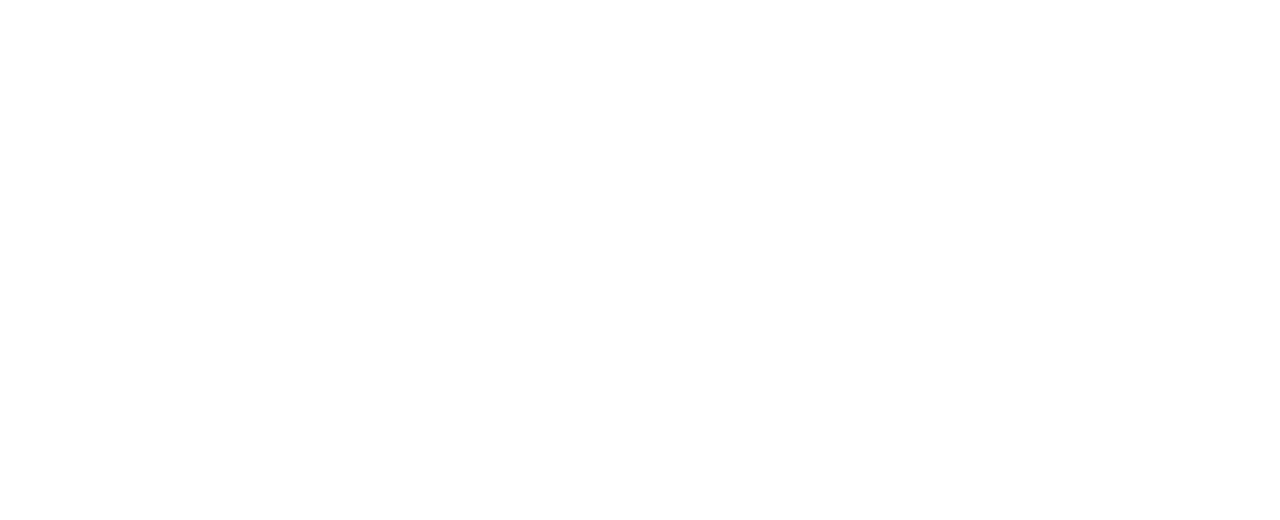
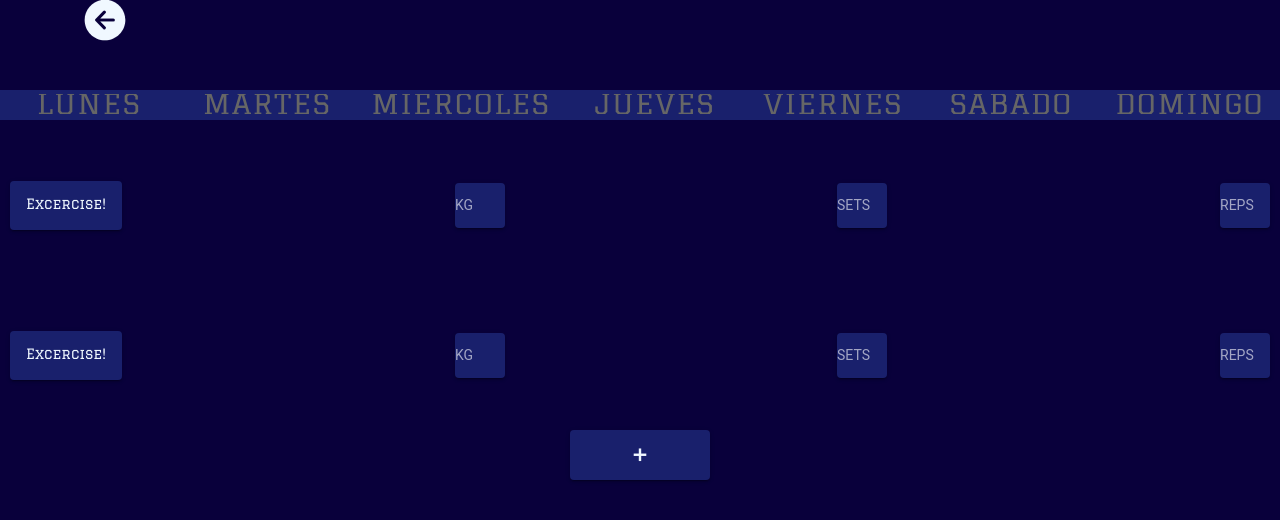
Before and after one commit to Kyrad1/rpgWorkout, a React (Vite) app: page /plan in a window 1280 px wide. Shown: the top 520 px of the page. Built offline with nearby package versions, Linux system fonts and the light colour scheme.

Commit message:
Proyecto Vistas Final

```diff
--- a/src/App.tsx
+++ b/src/App.tsx
@@ -27,10 +27,15 @@
 import Status from './pages/Status';
 import Stats from './pages/Stats';
 import Perfil from './pages/Perfil';
+import GameScene from './pages/GameScene';
+import Plan from './pages/Plan';
+
 
 setupIonicReact();
 
 const App: React.FC = () => (
+
+
   <IonApp>
     <IonReactRouter>
       <IonRouterOutlet>
@@ -58,6 +63,13 @@
         <Route exact path="/perfil">
           <Perfil></Perfil>
         </Route>
+        <Route exact path="/gamescene">
+          <GameScene></GameScene>
+        </Route>
+        <Route exact path="/plan">
+        <Plan></Plan>
+        </Route>
+
 
       </IonRouterOutlet>
     </IonReactRouter>
--- /dev/null
+++ b/src/pages/GameScene.css
@@ -0,0 +1,50 @@
+.battle{
+    margin-top: 300px;
+    display: flex;
+    justify-content: center;
+    align-items: center;
+}
+
+.playerImg{
+    height: 150px;
+    width: 50%;
+}
+.monsterImg{
+    height: 150px;
+    background-color: #414040;
+    width: 50%;
+}
+.textStyle{
+    margin-left: 30px;
+    justify-content: center;
+    text-align: center;
+    font-size: 30px !important;
+    font-family: "Graduate", serif;
+}
+.coin{
+
+    height: 100px;
+    width: 100px;
+}
+
+.coinPlus {
+    font-size: 30px !important;
+    opacity: 0;
+    visibility: hidden;
+    transform: translateY(10px);
+    transition: opacity 0.5s ease-in-out, visibility 0s 0.5s, transform 0.5s ease-in-out;
+}
+
+
+.coinPlus.show {
+    opacity: 1;
+    visibility: visible;
+    transform: translateY(0);
+    transition: opacity 0.5s ease-in-out, visibility 0s 0s, transform 0.5s ease-in-out;
+}
+
+.money{
+    display: flex;
+    justify-content: center;
+    align-items: center;
+}
--- /dev/null
+++ b/src/pages/GameScene.tsx
@@ -0,0 +1,57 @@
+import { IonButton, IonCard, IonCardContent, IonCardHeader, IonContent, IonHeader, IonIcon, IonPage, IonTitle, IonToolbar } from '@ionic/react';
+import './GameScene.css';
+import {alertCircle,arrowBackCircle,barbell,checkmark,chevronDown,chevronUp, stopwatch, timer} from 'ionicons/icons'
+import { useState, useEffect } from 'react';
+
+
+
+const GameScene: React.FC = () => {
+   const [showCoinPlus, setShowCoinPlus] = useState(false);
+
+
+   useEffect(() => {
+
+     const interval = setInterval(() => {
+       setShowCoinPlus(true);
+       setTimeout(() => {
+         setShowCoinPlus(false);
+       }, 3000);
+     }, 2000);
+
+
+     return () => clearInterval(interval);
+   }, []);
+
+  return (
+    <IonPage>
+    <IonContent color='bgcolor'>
+      <div className='barraSuperior'>
+        <p className='textStyle'>Game</p>
+        <IonCard href='/home' className='backButton'>
+          <IonIcon icon={arrowBackCircle} className='backIcon'></IonIcon>
+        </IonCard>
+      </div>
+      <div className='battle'>
+        <img
+          className='playerImg'
+          src='https://i.pinimg.com/originals/7c/52/d5/7c52d590b52375b1b52a00a294695a18.gif'
+        />
+        <img
+          className='monsterImg'
+          src='https://i.pinimg.com/originals/96/f5/7c/96f57c7ba8b597d19fdb252839a0fe86.gif'
+        />
+      </div>
+      <div className='money'>
+        <img
+          className='coin'
+          src='https://media.tenor.com/e7-iNWT9mvwAAAAi/erayklcoinflip.gif'
+        />
+
+        <p className={`coinPlus ${showCoinPlus ? 'show' : ''}`}>+ 1</p>
+      </div>
+    </IonContent>
+  </IonPage>
+  );
+};
+
+export default GameScene;
--- a/src/pages/Home.css
+++ b/src/pages/Home.css
@@ -1,5 +1,5 @@
 .campfireImageDiv {
-  background: radial-gradient(circle, rgb(160, 120, 35) -60%, #09003B 70%);
+  background: radial-gradient(circle, rgb(160, 120, 35) -50%, #09003B 70%);
   display: flex;
   justify-content: center;
   align-items: center;
@@ -14,20 +14,23 @@
 
 }
 .menuHeader{
-  --background: #1d0994; /* Cambia este color al que desees */
-  color: white; /* Cambia el color del texto */
+  --background: #1d0994;
+  color: white;
 }
 .menuHeader ion-toolbar {
-  --background: #1d0994; /* Cambia este color al que desees */
-  color: white; /* Cambia el color del texto */
+  --background: #1d0994;
+  color: white;
 }
 .menuHeader ion-title {
-  color: white; /* Cambia el color del título */
-  font-family: "Graduate", serif; /* Aplica la fuente personalizada */
+  color: white;
+  font-family: "Graduate", serif;
 }
 p{
   color: aliceblue;
   font-family: "Graduate", serif;
+}
+.menu{
+  color: black;
 }
 .cardContainer{
 
--- a/src/pages/Home.tsx
+++ b/src/pages/Home.tsx
@@ -29,10 +29,13 @@
         <IonContent className="ion-padding" color="bgcolor">
           <IonList>
             <IonItem>
-              <IonLabel><p>Perfil</p></IonLabel>
+              <IonLabel><p>Tienda</p></IonLabel>
             </IonItem>
             <IonItem>
-              <IonLabel><p>Plan de entrenamiento</p></IonLabel>
+              <IonLabel><a href='/GameScene'><p className='menu'>Game Scene</p></a></IonLabel>
+            </IonItem>
+            <IonItem>
+              <IonLabel><p>Inventario</p></IonLabel>
             </IonItem>
 
             <IonItem>
@@ -74,7 +77,7 @@
           </IonCard>
         </div>
         <div className="cardContainer">
-          <IonCard color='btoncolor' className='cardButton'>
+          <IonCard href='/plan' color='btoncolor' className='cardButton'>
             <IonCardContent class='buttonMenuText'>
             <p className='text'>Crea tu plan de entrenamiento</p>
             </IonCardContent>
--- /dev/null
+++ b/src/pages/Plan.css
@@ -0,0 +1,56 @@
+.ExerciseContainer {
+    display: flex;
+    align-items: center;
+    margin-top: 20px;
+    height: 130px;
+    justify-content: space-between;
+  }
+
+  .container {
+    display: flex;
+    align-items: center;
+    height: 80px;
+    justify-content: space-between;
+}
+
+.buttonExerciseText {
+    display: flex;
+    justify-content: center;
+    align-items: center;
+    height: 40%;
+    text-align: center;
+  }
+
+.smallCard {
+    width: 50px;
+    height: 45px;
+}
+.mediumCard {
+    width: 140px;
+    height: 50px;
+}
+
+.textCenter {
+    text-align: center;
+    margin-top: 5%;
+    font-size: 30px !important;
+    font-family: "Graduate", serif;
+
+}
+.cardContainerCenter {
+    display: flex;
+    justify-content: center;
+    height: 130px;
+}
+.textExercise{
+    font-size: 25px!important;
+    margin-left: 30px;
+
+  }
+  .buttonMenuText {
+    display: flex;
+    justify-content: center;
+    align-items: center;
+    height: 100%;
+    text-align: center;
+  }
--- /dev/null
+++ b/src/pages/Plan.tsx
@@ -0,0 +1,113 @@
+import { IonCard, IonInput, IonLabel, IonSegment, IonSegmentButton,  IonCardContent, IonContent, IonHeader, IonIcon, IonPage, IonTitle, IonToolbar } from '@ionic/react';
+import './Plan.css';
+import {chevronBackCircle, arrowBackCircle} from 'ionicons/icons'
+
+const Plan: React.FC = () => {
+    return (
+        <IonPage>
+            <IonContent color="bgcolor">
+                <div className="container2">
+                <IonCard href='/home' className='backButton'><IonIcon icon={arrowBackCircle} className='backIcon'></IonIcon></IonCard>
+                </div>
+                <div className='barraSuperior'>
+                <IonSegment scrollable={true} value="default">
+                    <IonSegmentButton value="first">
+                    <IonLabel>
+                        <p className='textStyle'>Lunes</p>
+                    </IonLabel>
+
+                    </IonSegmentButton>
+                    <IonSegmentButton value="second">
+                    <IonLabel>
+                        <p className='textStyle'>Martes</p>
+                    </IonLabel>
+
+                    </IonSegmentButton>
+                    <IonSegmentButton value="third">
+                    <IonLabel>
+                        <p className='textStyle'>Miercoles</p>
+                    </IonLabel>
+                    </IonSegmentButton>
+                    <IonSegmentButton value="fourth">
+                    <IonLabel>
+                        <p className='textStyle'>Jueves</p>
+                    </IonLabel>
+                    </IonSegmentButton>
+                    <IonSegmentButton value="fifth">
+                    <IonLabel>
+                        <p className='textStyle'>Viernes</p>
+                    </IonLabel>
+                    </IonSegmentButton>
+                    <IonSegmentButton value="sixth">
+                    <IonLabel>
+                        <p className='textStyle'>Sabado</p>
+                    </IonLabel>
+                    </IonSegmentButton>
+                    <IonSegmentButton value="seventh">
+                    <IonLabel>
+                        <p className='textStyle'>Domingo</p>
+                    </IonLabel>
+                    </IonSegmentButton>
+                </IonSegment>
+                </div>
+
+                <div className='ExerciseContainer'>
+                <IonCard color='btoncolor' >
+                    <IonCardContent class='buttonMenuText'>
+                        <p className='textExcercise'>Excercise!</p>
+                    </IonCardContent>
+                </IonCard>
+
+                <IonCard className='smallCard' color='btoncolor'>
+                    <IonInput   placeholder="KG">
+                    </IonInput>
+                </IonCard>
+                <IonCard className='smallCard' color='btoncolor'>
+                    <IonInput   placeholder="SETS">
+                    </IonInput>
+                </IonCard>
+                <IonCard className='smallCard' color='btoncolor'>
+                    <IonInput   placeholder="REPS">
+                    </IonInput>
+                </IonCard>
+                </div>
+
+                <div className='ExerciseContainer'>
+                <IonCard color='btoncolor'>
+                    <IonCardContent class='buttonMenuText'>
+                        <p className='textExcercise'>Excercise!</p>
+                    </IonCardContent>
+                </IonCard>
+
+                <IonCard className='smallCard' color='btoncolor'>
+                    <IonInput   placeholder="KG">
+                    </IonInput>
+                </IonCard>
+                <IonCard className='smallCard' color='btoncolor'>
+                    <IonInput   placeholder="SETS">
+                    </IonInput>
+                </IonCard>
+                <IonCard className='smallCard' color='btoncolor'>
+                    <IonInput   placeholder="REPS">
+                    </IonInput>
+                </IonCard>
+                </div>
+
+                <div className="cardContainerCenter">
+                <IonCard color='btoncolor' className='mediumCard'>
+
+                <p className='textCenter'>+</p>
+
+                </IonCard>
+                </div>
+
+
+
+            </IonContent>
+        </IonPage>
+    )
+
+
+}
+
+export default Plan;
--- a/src/pages/Stats.css
+++ b/src/pages/Stats.css
@@ -29,5 +29,5 @@
     display: flex;
     align-items: center;
     height: 50px;
-    justify-content: space-between; /* Empuja todos los elementos hacia la derecha */
+    justify-content: space-between;
 }
--- a/src/pages/Status.css
+++ b/src/pages/Status.css
@@ -111,7 +111,7 @@
     justify-content: center;
     align-items: center;
     height: 25px;
-    background-color: #8FD14F; /* Esto empuja el botón desde la derecha */
+    background-color: #8FD14F;
 }
 .plus3Button {
     position: absolute;
@@ -123,12 +123,20 @@
     justify-content: center;
     align-items: center;
     height: 25px;
-    background-color: #8FD14F; /* Esto empuja el botón desde la derecha */
+    background-color: #8FD14F;
 }
 
-.container {
+.container{
     display: flex;
     align-items: center;
     height: 80px;
-    justify-content: space-between; /* Empuja todos los elementos hacia la derecha */
+    justify-content: space-between;
 }
+.container2 {
+    height: 10%;
+    margin-left: 60px;
+    display: flex;
+    align-items: center;
+    height: 80px;
+
+}
--- a/src/pages/Status.tsx
+++ b/src/pages/Status.tsx
@@ -43,7 +43,7 @@
             <IonIcon icon={chevronUp} size="large"></IonIcon>
             </div>
         </div>
-        <div><a href='/stats'><p>detalles</p></a><p className='statsStyleRight'> Extra Points: 1</p></div>
+        <div><a className="container2"href='/stats'><p>detalles</p></a><p className='statsStyleRight'> Extra Points: 1</p></div>
 
 
             </IonContent>
```
Also changed, not shown: src/pages/Proyectos.jpg (added), 1 other file (tests, documents, lock files or other folders).
